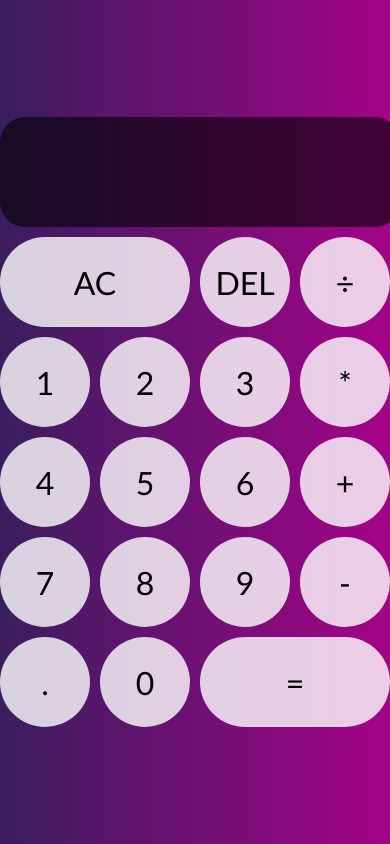
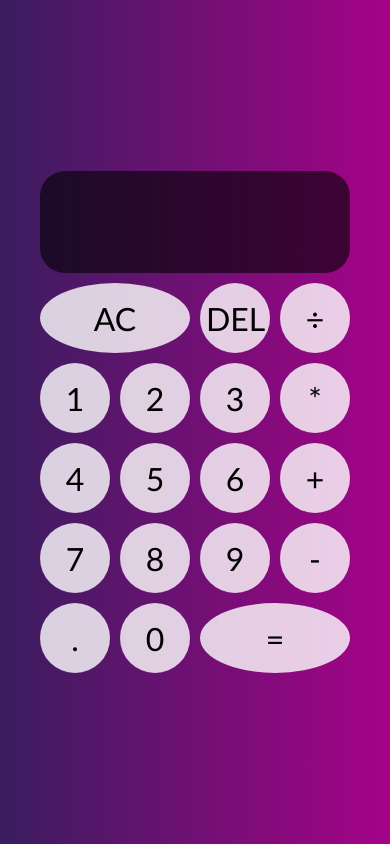
Before and after one commit to MouniaBelkheir/calculator, a website built with Vite: page index.html in a window 390 px wide. Built offline with nearby package versions, Linux system fonts and the light colour scheme.

Commit message:
adjusted responsivness and ico

```diff
--- a/index.html
+++ b/index.html
@@ -2,7 +2,7 @@
 <html lang="en">
 	<head>
 		<meta charset="UTF-8" />
-		<link rel="icon" type="image/svg+xml" href="/vite.svg" />
+		<link rel="icon" type="image/svg+xml" href="/seo-social.ico" />
 		<meta name="viewport" content="width=device-width, initial-scale=1.0" />
 		<link rel="stylesheet" href="/style.css" />
 		<title>Calculator</title>
--- a/style.css
+++ b/style.css
@@ -16,14 +16,14 @@ body {
 	justify-content: center;
 	align-content: center;
 	min-height: 100vh;
-	grid-template-columns: repeat(4, 100px);
-	grid-template-rows: minmax(120px, auto) repeat(5, 100px);
+	grid-template-columns: repeat(4, 5rem);
+	grid-template-rows: minmax(7rem, auto) repeat(5, 5rem);
 }
 .calculator-grid > button {
 	cursor: pointer;
 	font-size: 2rem;
 	background-color: rgba(255, 255, 255, 0.8);
-	border-radius: 50px;
+	border-radius: 50%;
 	border: whitesmoke;
 	margin: 5px;
   text-align: center;
@@ -41,13 +41,12 @@ body {
 	align-items: flex-end;
 	justify-content: space-around;
 	flex-direction: column;
-	padding: 20px;
+	padding: 1.5rem;
 	word-wrap: break-word;
 	word-break: break-all;
 	margin: 5px;
 	border-radius: 25px;
-	width: 400px;
-}
+	}
 .output .previous-operand {
 	color: rgba(255, 255, 255, 0.75);
 	font-size: 1.5rem;
```
Also changed, not shown: public/seo-social.ico (added).
